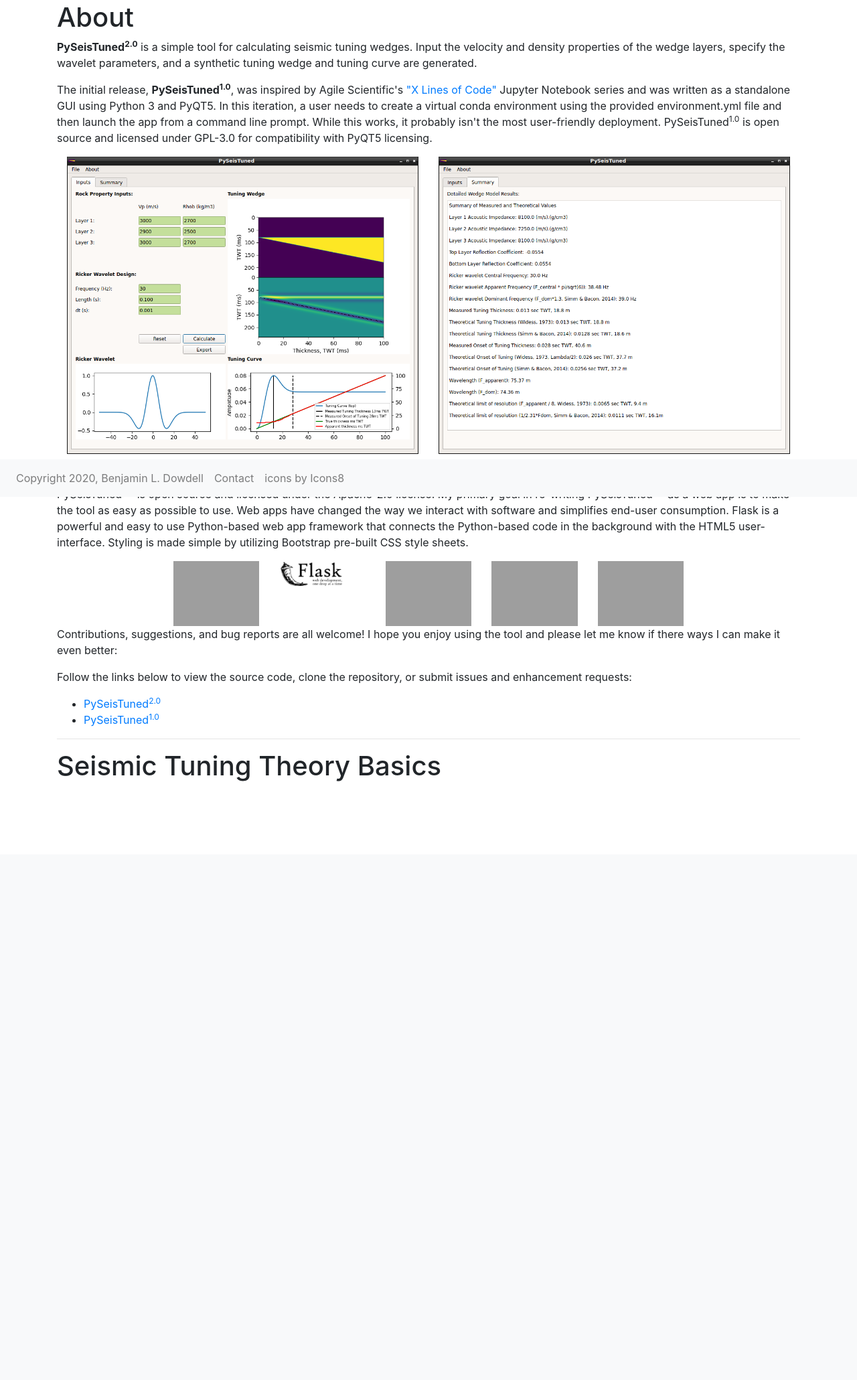
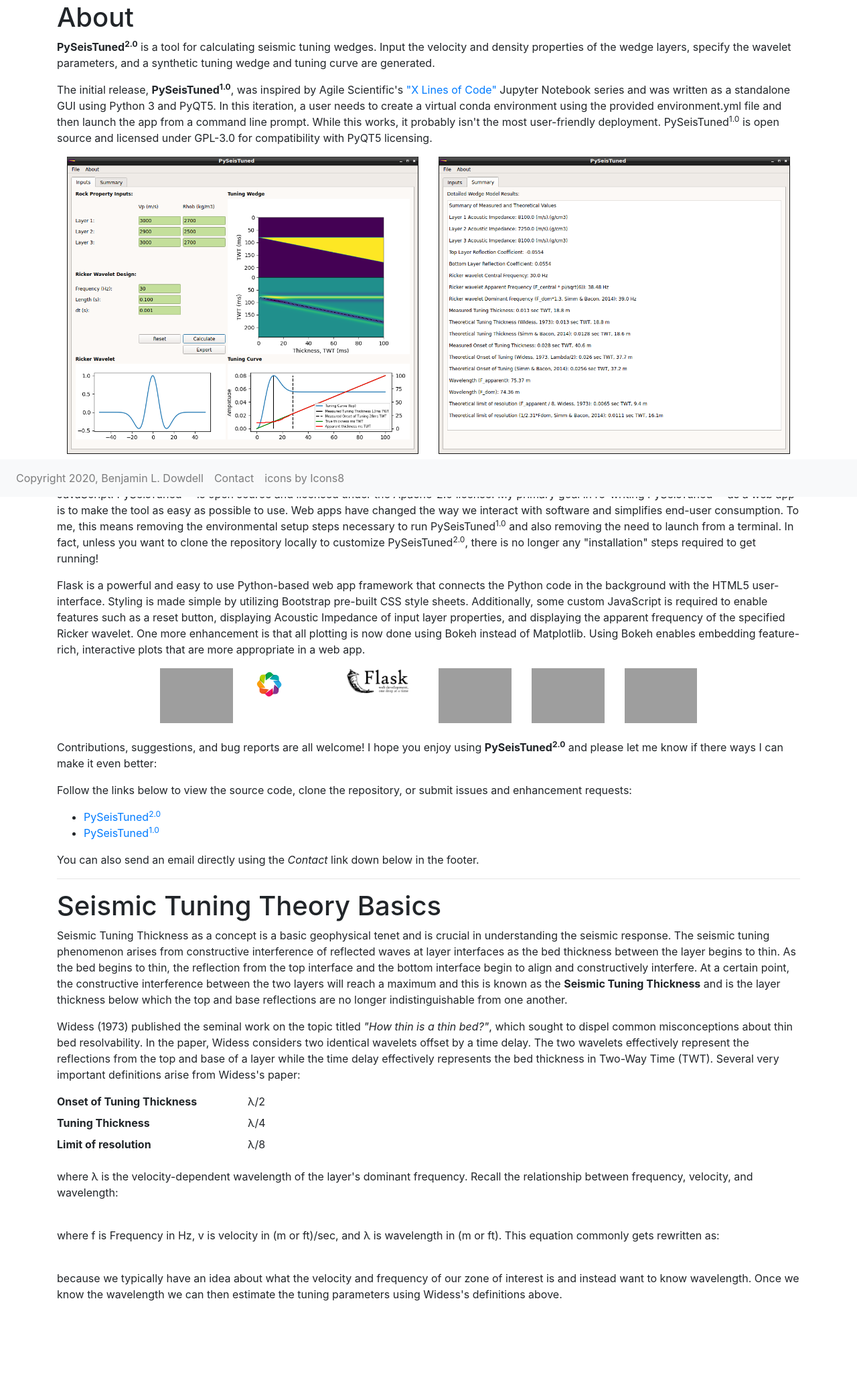
Before and after one commit to bdowdell/flask_pyseistuned, a Flask app: page /about in a window 1280 px wide. Shown: the part 58-2119 px from the top of the page at 67% size. Before the commit the page ends 1225 px from the top, so only its background shows below. Run offline with Flask 2, Linux system fonts and the light colour scheme; parts of the project's set-up code (start-up, migrations or seed data) failed here and were passed over; some libraries are stand-ins or nearby versions; grey boxes are pictures that could not be loaded.

Commit message:
makes changes and updates to About page

```diff
--- a/pyseistuned/templates/about.html
+++ b/pyseistuned/templates/about.html
@@ -18,9 +18,9 @@
 {% block content %}
     <h1>{% block title %} About {% endblock %}</h1>
     <p>
-        <strong>PySeisTuned<sup>2.0</sup></strong> is a simple tool for calculating seismic tuning wedges. Input the velocity and density
-        properties of the wedge layers, specify the wavelet parameters, and a synthetic tuning wedge and tuning
-        curve are generated.
+        <strong>PySeisTuned<sup>2.0</sup></strong> is a tool for calculating seismic tuning wedges. Input the velocity
+        and density properties of the wedge layers, specify the wavelet parameters, and a synthetic tuning wedge and
+        tuning curve are generated.
     </p>
     <p>
         The initial release, <strong>PySeisTuned<sup>1.0</sup></strong>, was inspired by Agile Scientific's
@@ -32,7 +32,7 @@
         compatibility with PyQT5 licensing.
     </p>
     <div class="container">
-        <div class="row">
+        <div class="row row-cols-2">
             <div class="col-sm">
                 <img src="../static/img/pst_wedge_calculator.png" class="img-fluid" alt="" loading="lazy">
             </div>
@@ -43,19 +43,33 @@
     </div><br />
     <p>
         Enter <strong>PySeisTuned<sup>2.0</sup></strong>, which is now a web app! The PyQT5 GUI is gone and now
-        PySeisTuned<sup>2.0</sup> runs using Python 3, Flask, HTML5, & Bootstrap. PySeisTuned<sup>2.0</sup>
+        PySeisTuned<sup>2.0</sup> runs using Python 3, Flask, HTML5, Bootstrap, & JavaScript. PySeisTuned<sup>2.0</sup>
         is open source and licensed under the Apache-2.0 license. My primary goal in re-writing PySeisTuned<sup>2.0</sup>
-        as a web app is to make the tool as easy as possible to use.
-        Web apps have changed the way we interact with software and simplifies end-user consumption. Flask is a
-        powerful and easy to use Python-based web app framework that connects the Python-based code in the background
-        with the HTML5 user-interface.  Styling is made simple by utilizing Bootstrap pre-built CSS style sheets.
+        as a web app is to make the tool as easy as possible to use. Web apps have changed the way we interact with software
+        and simplifies end-user consumption. To me, this means removing the environmental setup
+        steps necessary to run PySeisTuned<sup>1.0</sup> and also removing the need to launch from a terminal. In fact,
+        unless you want to clone the repository locally to customize PySeisTuned<sup>2.0</sup>, there is no longer any
+        "installation" steps required to get running!
+    </p>
+    <p>
+        Flask is a powerful and easy to use Python-based web app framework that connects the Python code in the
+        background with the HTML5 user-interface.  Styling is made simple by utilizing Bootstrap pre-built CSS style
+        sheets. Additionally, some custom JavaScript is required to enable features such as a reset button, displaying
+        Acoustic Impedance of input layer properties, and displaying the apparent frequency of the specified Ricker
+        wavelet. One more enhancement is that all plotting is now done using Bokeh instead of Matplotlib. Using Bokeh
+        enables embedding feature-rich, interactive plots that are more appropriate in a web app.
     </p>
     <div class="container">
-        <div class="row">
+        <div class="row row-cols-8">
             <div class="col-sm"></div>
             <div class="col-sm">
                 <a href="https://www.python.org" target="_blank">
                     <img src="https://img.icons8.com/color/48/000000/python.png" class="img-fluid" alt="" loading="lazy"/>
+                </a>
+            </div>
+            <div class="col-sm">
+                <a href="https://docs.bokeh.org/en/latest/index.html#" target="_blank">
+                    <img src="../static/img/bokeh-logo.png" width="48" height="48" class="img-fluid" alt="" loading="lazy"/>
                 </a>
             </div>
             <div class="col-sm">
@@ -64,13 +78,8 @@
                 </a>
             </div>
             <div class="col-sm">
-                <a href="https://www.w3.org/" target="_blank">
+                <a href="https://www.w3.org/html/" target="_blank">
                     <img src="https://img.icons8.com/color/48/000000/html-5.png" class="img-fluid" alt="" loading="lazy"/>
-                </a>
-            </div>
-            <div class="col-sm">
-                <a href="https://www.w3.org/" target="_blank">
-                    <img src="https://img.icons8.com/color/48/000000/css3.png" class="img-fluid" alt="" loading="lazy"/>
                 </a>
             </div>
             <div class="col-sm">
@@ -78,12 +87,18 @@
                     <img src="https://img.icons8.com/color/48/000000/bootstrap.png" class="img-fluid" alt="" loading="lazy"/>
                 </a>
             </div>
+            <div class="col-sm">
+                <a href="https://www.javascript.com/" target="_blank">
+                    <img src="https://img.icons8.com/color/48/000000/javascript.png" class="img-fluid" alt="" loading="lazy"/>
+                </a>
+            </div>
             <div class="col-sm"></div>
         </div>
     </div>
+    <br />
     <p>
-        Contributions, suggestions, and bug reports are all welcome! I hope you enjoy using the tool and please
-        let me know if there ways I can make it even better:
+        Contributions, suggestions, and bug reports are all welcome! I hope you enjoy using
+        <strong>PySeisTuned<sup>2.0</sup></strong> and please let me know if there ways I can make it even better:
     </p>
     <p>
         Follow the links below to view the source code, clone the repository, or submit issues and enhancement requests:
@@ -96,7 +111,53 @@
             <a href="https://github.com/bdowdell/PySeisTuned" target="_blank">PySeisTuned<sup>1.0</sup></a>
         </li>
     </ul>
+    <p>
+        You can also send an email directly using the <em>Contact</em> link down below in the footer.
+    </p>
     <!-- Introduce a horizontal break to begin a cursory background theory section -->
     <hr />
     <h1>Seismic Tuning Theory Basics</h1>
+    <p>
+        Seismic Tuning Thickness as a concept is a basic geophysical tenet and is crucial in understanding the seismic
+        response. The seismic tuning phenomenon arises from constructive interference of reflected waves at layer
+        interfaces as the bed thickness between the layer begins to thin. As the bed begins to thin, the reflection from
+        the top interface and the bottom interface begin to align and constructively interfere. At a certain point, the
+        constructive interference between the two layers will reach a maximum and this is known as the
+        <strong>Seismic Tuning Thickness</strong> and is the layer thickness below which the top and base reflections
+        are no longer indistinguishable from one another.
+    </p>
+    <p>
+        Widess (1973) published the seminal work on the topic titled <em>"How thin is a thin bed?"</em>, which sought to
+        dispel common misconceptions about thin bed resolvability. In the paper, Widess considers two identical wavelets
+        offset by a time delay. The two wavelets effectively represent the reflections from the top and base of a layer
+        while the time delay effectively represents the bed thickness in Two-Way Time (TWT). Several very important
+        definitions arise from Widess's paper:
+    </p>
+    <dl class="row">
+        <dt class="col-sm-3">Onset of Tuning Thickness</dt>
+        <dd class="col-sm-9">&lambda;/2</dd>
+        <dt class="col-sm-3">Tuning Thickness</dt>
+        <dd class="col-sm-9">&lambda;/4</dd>
+        <dt class="col-sm-3">Limit of resolution</dt>
+        <dd class="col-sm-9">&lambda;/8</dd>
+    </dl>
+    <p>
+        where &lambda; is the velocity-dependent wavelength of the layer's dominant frequency.  Recall the relationship
+        between frequency, velocity, and wavelength:
+    </p>
+    <math>
+        f = v/&lambda;
+    </math>
+    <p>
+        where f is Frequency in Hz, v is velocity in (m or ft)/sec, and &lambda; is wavelength in (m or ft). This
+        equation commonly gets rewritten as:
+    </p>
+    <math>
+        &lambda; = v/f
+    </math>
+    <p>
+        because we typically have an idea about what the velocity and frequency of our zone of interest is and instead
+        want to know wavelength. Once we know the wavelength we can then estimate the tuning parameters using Widess's
+        definitions above.
+    </p>
 {% endblock %}
```
Also changed, not shown: pyseistuned/static/img/bokeh-logo.png (added).
